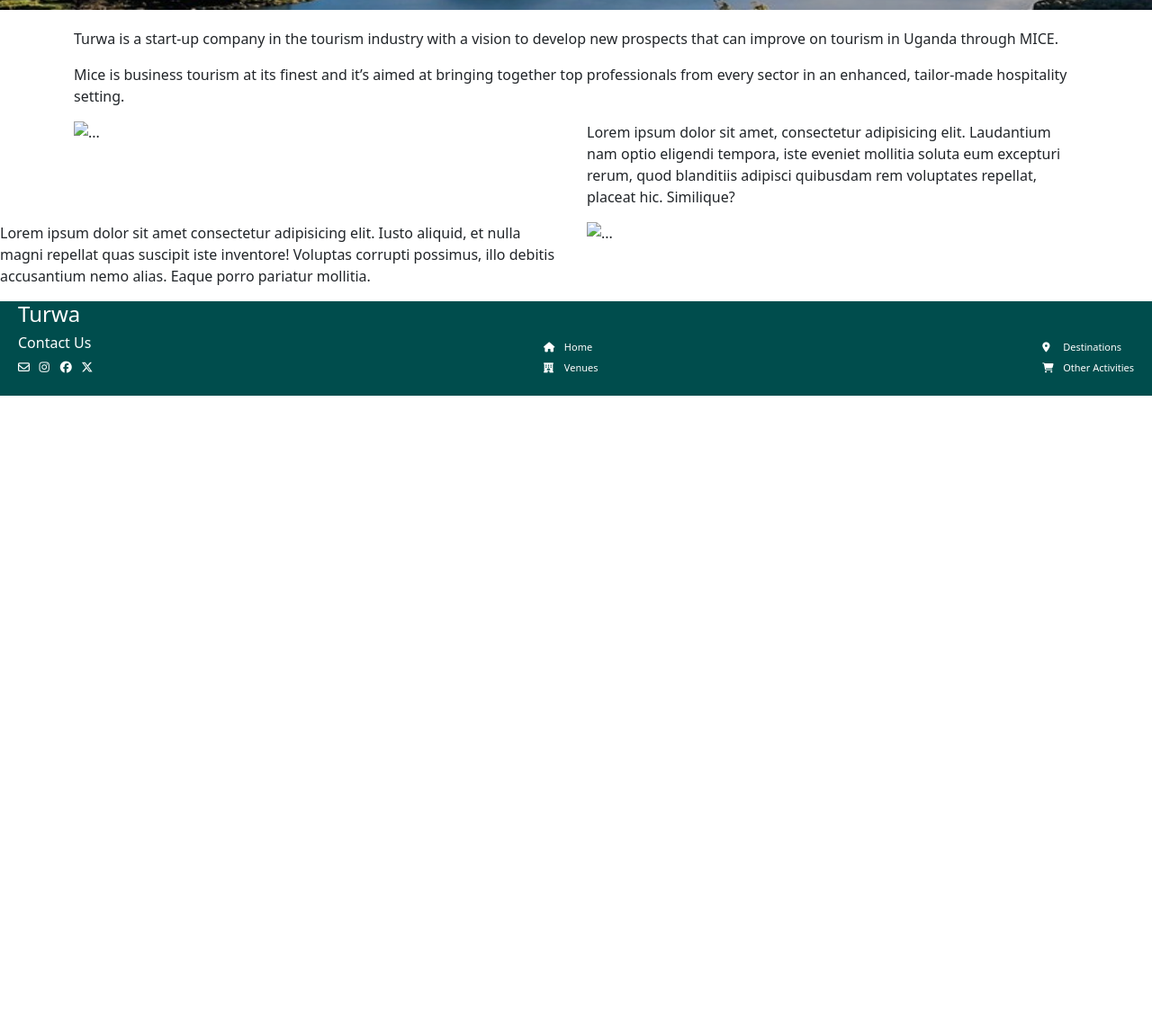
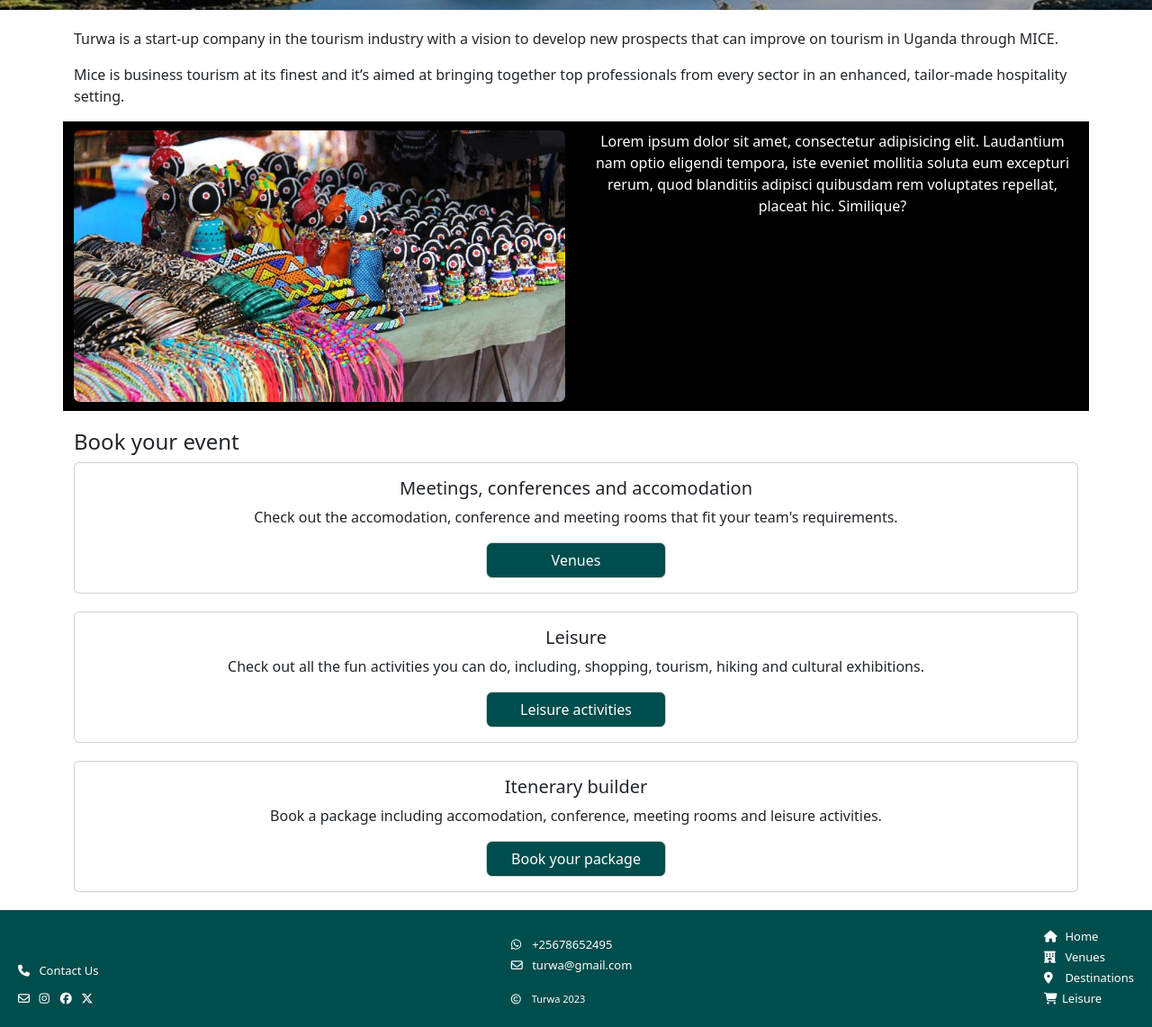
Before and after one commit to Jewel-Naomi/Turwa-MICE, a website: page aboutUs.html in a window 1280 px wide. Shown: the part 455-1597 px from the top of the page at 90% size. Before the commit the page ends 895 px from the top, so only its background shows below. Drawn offline with nearby package versions, Linux system fonts and the light colour scheme.

Commit message:
edita
edited stuff in home and about us

```diff
--- a/aboutUs.html
+++ b/aboutUs.html
@@ -89,103 +89,69 @@
         <div class="row">
 
             <!--Image-->
-            <div class="col">
-                <div id="carouselExampleCaptions" class="carousel slide">
-                    <div class="carousel-indicators">
-                      <button type="button" data-bs-target="#carouselExampleCaptions" data-bs-slide-to="0" class="active" aria-current="true" aria-label="Slide 1"></button>
-                      <button type="button" data-bs-target="#carouselExampleCaptions" data-bs-slide-to="1" aria-label="Slide 2"></button>
-                      <button type="button" data-bs-target="#carouselExampleCaptions" data-bs-slide-to="2" aria-label="Slide 3"></button>
-                    </div>
+            <div class="col col-md-6">
+
+              <div id="carouselExample" class="carousel slide">
                 <div class="carousel-inner">
                   <div class="carousel-item active">
-                        <img src="Uganda pics/Group-photo-canoes-Lake-Bunyonyi-1-1024x768.avif" class="d-block w-100" alt="...">
-                        <div class="carousel-caption d-none d-md-block">
-                          <h5>First slide label</h5>
-                          <p>Some representative placeholder content for the first slide.</p>
+                    <img src="images/shopping.jpg" class="d-block w-100" alt="crafts">
+                  </div>
+                  <div class="carousel-item">
+                    <img src="images/kabira-country-club-conferenece-room-1.jpg" class="d-block w-100" alt="conference">
+                  </div>
+                  <div class="carousel-item">
+                    <img src="images/culture.jpg" class="d-block w-100" alt="...">
                   </div>
                 </div>
-                      <div class="carousel-item">
-                        <img src="Uganda Pics/Reason-to-visit-or-trek-Uganda-mountain-gorillas-through-Kigali-Airport-instead-of-Entebbe-1200x675.webp" class="d-block w-100" alt="...">
-                        <div class="carousel-caption d-none d-md-block">
-                          <h5>Second slide label</h5>
-                          <p>Some representative placeholder content for the second slide.</p>
-                        </div>
-                      </div>
-                      <div class="carousel-item">
-                        <img src="Uganda Pics/Speke-Resort-Munyonyo-Meetings-Hall-2-0x0-1.jpg" class="d-block w-100" alt="...">
-                        <div class="carousel-caption d-none d-md-block">
-                          <h5>Third slide label</h5>
-                          <p>Some representative placeholder content for the third slide.</p>
-                        </div>
-                      </div>
-                    </div>
-                    <button class="carousel-control-prev" type="button" data-bs-target="#carouselExampleCaptions" data-bs-slide="prev">
+                <button class="carousel-control-prev" type="button" data-bs-target="#carouselExample" data-bs-slide="prev">
                   <span class="carousel-control-prev-icon" aria-hidden="true"></span>
                   <span class="visually-hidden">Previous</span>
                 </button>
-                    <button class="carousel-control-next" type="button" data-bs-target="#carouselExampleCaptions" data-bs-slide="next">
+                <button class="carousel-control-next" type="button" data-bs-target="#carouselExample" data-bs-slide="next">
                   <span class="carousel-control-next-icon" aria-hidden="true"></span>
                   <span class="visually-hidden">Next</span>
                 </button>
               </div>
-            </div> <br>
+
+            </div>
+
 
             <!--Text related to image-->
-            <div class="col">
-                <p>Lorem ipsum dolor sit amet, consectetur adipisicing elit. Laudantium nam optio eligendi tempora, iste eveniet mollitia soluta eum excepturi rerum, quod blanditiis adipisci quibusdam rem voluptates repellat, placeat hic. Similique?</p>
+            <div class="col col-md-6">
+                <p style="color: white;">Lorem ipsum dolor sit amet, consectetur adipisicing elit. Laudantium nam optio eligendi tempora, iste eveniet mollitia soluta eum excepturi rerum, quod blanditiis adipisci quibusdam rem voluptates repellat, placeat hic. Similique?</p>
             </div>
         </div>
     </div>
 
-    <div class="container text-left"></div>
-        <div class="row">
-
-            <!--Text related to image-->
-            <div class="col">
-                <p>Lorem ipsum dolor sit amet consectetur adipisicing elit. Iusto aliquid, et nulla magni repellat quas suscipit iste inventore! Voluptas corrupti possimus, illo debitis accusantium nemo alias. Eaque porro pariatur mollitia.</p>
+  </div>
 </div>
 
-            <!--Image-->
-            <div class="col">
-                <div id="carouselExampleCaptions" class="carousel slide">
-                    <div class="carousel-indicators">
-                      <button type="button" data-bs-target="#carouselExampleCaptions" data-bs-slide-to="0" class="active" aria-current="true" aria-label="Slide 1"></button>
-                      <button type="button" data-bs-target="#carouselExampleCaptions" data-bs-slide-to="1" aria-label="Slide 2"></button>
-                      <button type="button" data-bs-target="#carouselExampleCaptions" data-bs-slide-to="2" aria-label="Slide 3"></button>
-                    </div>
-                    <div class="carousel-inner">
-                      <div class="carousel-item active">
-                        <img src="Uganda Pics/c18f602d981b7abd84f3eaa1f8bdd7f5.jpg" class="d-block w-100" alt="...">
-                        <div class="carousel-caption d-none d-md-block">
-                          <h5>First slide label</h5>
-                          <p>Some representative placeholder content for the first slide.</p>
+
+<div class="container text-center">
+  <h4 style="text-align: left;">Book your event</h4>
+ <div class="">
+
+  <div class="card">
+    <div class="card-body">
+      <h5 class="card-title">Meetings, conferences and accomodation</h5>
+      <p class="card-text">Check out the accomodation, conference and meeting rooms that fit your team's requirements.</p>
+      <button class="btn-custom"><a href="hotels.html">Venues</a></button>
     </div>
   </div>
-                      <div class="carousel-item">
-                        <img src="Uganda Pics/hotels/exterior-view.jpg" class="d-block w-100" alt="...">
-                        <div class="carousel-caption d-none d-md-block">
-                          <h5>Second slide label</h5>
-                          <p>Some representative placeholder content for the second slide.</p>
+
+  <div class="card">
+    <div class="card-body">
+      <h5 class="card-title">Leisure</h5>
+      <p class="card-text">Check out all the fun activities you can do, including, shopping, tourism, hiking and cultural exhibitions.</p>
+      <button  class="btn-custom"><a href="leisure.html">Leisure activities</a></button>
     </div>
   </div>
-                      <div class="carousel-item">
-                        <img src="Uganda Pics/hotels/front-face-of-the-hotel.jpg" class="d-block w-100" alt="...">
-                        <div class="carousel-caption d-none d-md-block">
-                          <h5>Third slide label</h5>
-                          <p>Some representative placeholder content for the third slide.</p>
-                        </div>
-                      </div>
-                    </div>
-                    <button class="carousel-control-prev" type="button" data-bs-target="#carouselExampleCaptions" data-bs-slide="prev">
-                      <span class="carousel-control-prev-icon" aria-hidden="true"></span>
-                      <span class="visually-hidden">Previous</span>
-                    </button>
-                    <button class="carousel-control-next" type="button" data-bs-target="#carouselExampleCaptions" data-bs-slide="next">
-                      <span class="carousel-control-next-icon" aria-hidden="true"></span>
-                      <span class="visually-hidden">Next</span>
-                    </button>
-                  </div>
-            </div>
+
+  <div class="card">
+    <div class="card-body">
+      <h5 class="card-title">Itenerary builder</h5>
+      <p class="card-text">Book a package including accomodation, conference, meeting rooms and leisure activities.</p>
+      <button class="btn-custom"><a href="booking.html">Book your package</a></button>
     </div>
   </div>
 
@@ -195,21 +161,27 @@
 
 <!--the footer-->
 <div class="footer">
-    <div class="social">
-        <a href="aboutUs.html"><h4>Turwa</h4></a>
+
+  <div class="social" style="padding-top: 20px;">
       <h6>
-          Contact Us
+      <a href="contact.html"> <i class="fa-solid fa-phone"></i> Contact Us </a>
     </h6>
-        <i class="fa-regular fa-envelope"></i> <i class="fa-brands fa-instagram"></i> <i class="fa-brands fa-facebook"></i> <i class="fa-brands fa-x-twitter"></i>
+      <a href="www.gmail.com"><i class="fa-regular fa-envelope"></i></a> <a href="www.instagram.com"><i class="fa-brands fa-instagram"></i></a> <a href="www.facebook.com"><i class="fa-brands fa-facebook"></i></a> <a href="www.twitter.com"><i class="fa-brands fa-x-twitter"></i></a>
   </div>
-    <div class="contact">
 
-        <p><i class="fa-solid fa-house"></i> Home <br>
-        <i class="fa-solid fa-hotel"></i> Venues</p>
+
+  <div class="contact" style="padding-top: 20px;">
+    <p style="font-size: 13px;"><i class="fa-brands fa-whatsapp" style="color: #ffffff;"></i> +25678652495 <br>
+    <i class="fa-regular fa-envelope" style="color: #ffffff;"></i> turwa@gmail.com </p>
+   <p><i class="fa-regular fa-copyright" style="color: #ffffff;"></i> Turwa 2023</p>
   </div>
-    <div class="tabs">
-        <p><i class="fa-solid fa-location-dot"></i> Destinations <br>
-        <i class="fa-solid fa-cart-shopping"></i> Other Activities</p>
+
+
+  <div class="tabs" style="padding-top: 20px;">
+      <p><a href="index.html"><i class="fa-solid fa-house"></i> Home</a> <br>
+      <a href="venues.html"><i class="fa-solid fa-hotel"></i> Venues</a> <br>
+      <a href="destinations.html"><i class="fa-solid fa-location-dot"></i> Destinations</a><br>
+      <a href="leisure.html"><i class="fa-solid fa-cart-shopping"></i>Leisure</a></p>
   </div>
 </div>
 <!--end of footer-->
--- a/contact.css
+++ b/contact.css
@@ -151,7 +151,6 @@ label, input, textarea {
     height: 20%;
     display: flex;
     align-items: last baseline;
-    align-content: ;
     justify-content: space-between;
     padding-left: 20px;
     padding-right: 20px;
--- a/style.css
+++ b/style.css
@@ -111,6 +111,22 @@ i{
     cursor: pointer;
 }
 
+.card{
+  margin-bottom: 20px;
+}
+
+.btn-custom{
+  background-color: rgb(0, 77, 77);
+  height: 40px;
+  width: 200px;
+  border: solid 1pt lightgray;
+  border-radius: 7px;
+}
+
+.btn-custom a{
+  color: white;
+  text-decoration: none;
+}
 
 .col-md-6{
   padding: 0;
@@ -119,6 +135,7 @@ i{
   background: black; /* Background color for grid items */
   padding: 10px;
   font-weight: lighter;
+  margin-bottom: 20px;
 }
 
 #carousel-item active{
```
Also changed, not shown: index.html (+20 -10 lines). Lines whose indentation alone changed are shown as unchanged.
